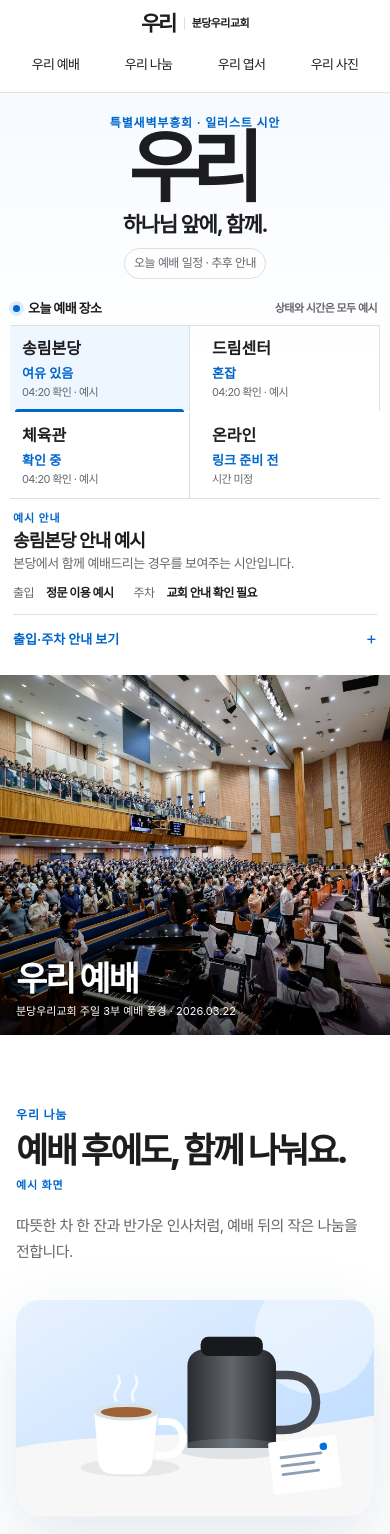
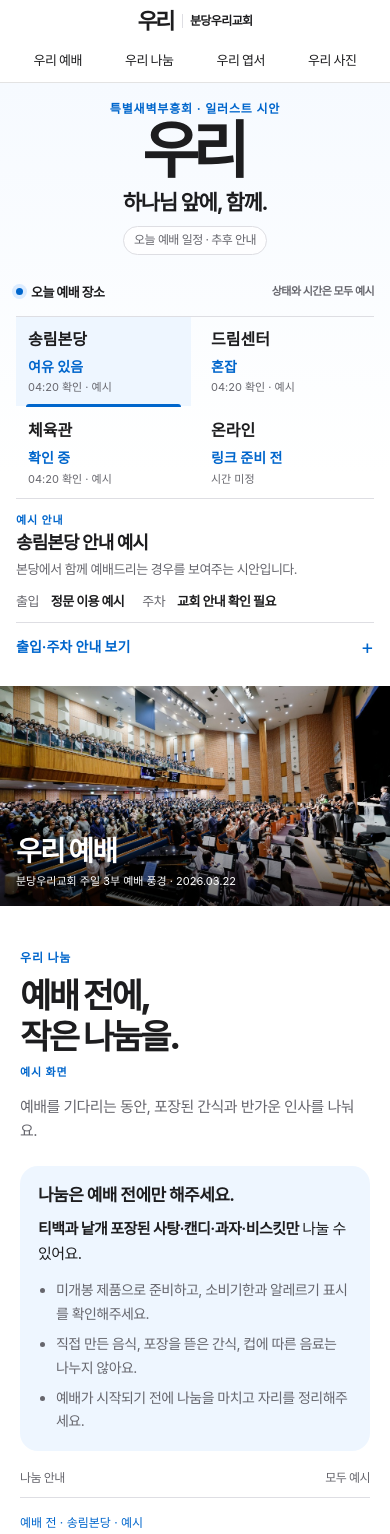
Before and after one commit to Barac9492/teuksae-hyeonjangpan, a React (Vite) app: page / in a window 390 px wide. Shown: the top 1534 px of the page. Built offline with nearby package versions, Linux system fonts and the light colour scheme; a web font is replaced by a local one.

Commit message:
refine: pre-service packaged sharing and mobile-first layout

```diff
--- a/src/features/landing/IllustrativeScenes.tsx
+++ b/src/features/landing/IllustrativeScenes.tsx
@@ -57,37 +57,28 @@ export function AccessibleDialog({ open, title, onClose, children }: DialogProps
 }
 
 function TableIllustration() {
-  return (
-    <svg className="wa-table-art" viewBox="0 0 760 460" role="img" aria-labelledby="wa-table-art-title wa-table-art-desc">
-      <title id="wa-table-art-title">예배 뒤 나눔 테이블</title>
-      <desc id="wa-table-art-desc">따뜻한 차가 담긴 컵과 보온병, 접힌 안내지가 놓인 테이블 일러스트</desc>
-      <defs>
-        <linearGradient id="table-light" x1="0" y1="0" x2="1" y2="1"><stop stopColor="#e8f2ff"/><stop offset="1" stopColor="#b8d8ff"/></linearGradient>
-        <linearGradient id="steel" x1="0" y1="0" x2="1" y2="0"><stop stopColor="#292b30"/><stop offset=".5" stopColor="#62666c"/><stop offset="1" stopColor="#202226"/></linearGradient>
-      </defs>
-      <rect width="760" height="460" rx="38" fill="url(#table-light)"/>
-      <circle cx="635" cy="72" r="128" fill="#fff" opacity=".45"/>
-      <path d="M0 314 C188 275 451 301 760 245 V460 H0Z" fill="#f7f7f8"/>
-      <path d="M398 105h120c19 0 34 15 34 34v175H364V139c0-19 15-34 34-34Z" fill="url(#steel)"/>
-      <rect x="392" y="78" width="132" height="41" rx="16" fill="#18191c"/>
-      <path d="M552 159h24c39 0 61 24 61 58 0 36-25 59-70 59h-15" fill="none" stroke="#44484e" strokeWidth="18"/>
-      <ellipse cx="458" cy="316" rx="116" ry="22" fill="#99a4af" opacity=".25"/>
-      <g transform="translate(150 213)">
-        <ellipse cx="92" cy="143" rx="105" ry="19" fill="#a2a9b0" opacity=".2"/>
-        <path d="M16 23h135l-12 109c-2 15-14 25-29 25H55c-15 0-28-11-30-26Z" fill="#fff"/>
-        <path d="M152 45h19c43 0 44 70 2 71h-27" fill="none" stroke="#fff" strokeWidth="15"/>
-        <ellipse cx="84" cy="25" rx="68" ry="18" fill="#d9e1e9"/>
-        <ellipse cx="84" cy="25" rx="54" ry="11" fill="#9f6236"/>
-        <path d="M63 1c-14-23 17-28 4-52M100 1c-14-23 17-28 4-52" fill="none" stroke="#fff" strokeWidth="6" strokeLinecap="round" opacity=".75"/>
-      </g>
-      <g transform="rotate(-7 620 350)"><rect x="541" y="293" width="145" height="112" rx="5" fill="#fff"/><path d="M565 328h85M565 346h68M565 364h76" stroke="#8ca0b5" strokeWidth="6" strokeLinecap="round"/><circle cx="657" cy="315" r="8" fill="#0071e3"/></g>
-    </svg>
-  );
+  return <svg className="wa-table-art" viewBox="0 0 760 420" role="img" aria-labelledby="wa-table-art-title">
+    <title id="wa-table-art-title">예배 전 나눌 수 있는 낱개 포장 티백, 사탕, 비스킷 일러스트</title>
+    <defs><linearGradient id="packet-bg" x1="0" y1="0" x2="1" y2="1"><stop stopColor="#edf6ff"/><stop offset="1" stopColor="#c5dfff"/></linearGradient></defs>
+    <rect width="760" height="420" rx="30" fill="url(#packet-bg)"/>
+    <ellipse cx="388" cy="342" rx="272" ry="29" fill="#526f8b" opacity=".10"/>
+    <g transform="translate(134 66) rotate(-9 90 126)"><rect width="182" height="255" rx="12" fill="#fff" stroke="#9bb3c8" strokeWidth="2"/><path d="M15 18h152M15 237h152" stroke="#d3dde5" strokeWidth="6" strokeDasharray="4 4"/><path d="M91 60v36l-30 20v62h61v-62L91 96" fill="#edf3e7" stroke="#6d8b61" strokeWidth="2"/><path d="M92 130c-23-5-23 22 0 25 22-6 22-26 0-25Z" fill="#849f77"/><text x="91" y="210" textAnchor="middle" fill="#355b41" fontSize="22" fontFamily="sans-serif">티백</text></g>
+    <g transform="translate(370 102) rotate(10 116 108)"><path d="M0 0h236l-5 12 5 12-5 12v178l5 12-5 12 5 12H0l5-12-5-12 5-12V36L0 24l5-12Z" fill="#faf0da" stroke="#d6b976" strokeWidth="2"/><rect x="17" y="24" width="202" height="200" rx="9" fill="#fffbf2"/><rect x="43" y="60" width="145" height="95" rx="13" fill="#d5a962"/><path d="M55 73h120v69H55Z" fill="none" stroke="#efd096" strokeWidth="3" strokeDasharray="4 7"/><g fill="#aa793d"><circle cx="79" cy="92" r="3"/><circle cx="117" cy="92" r="3"/><circle cx="153" cy="92" r="3"/><circle cx="79" cy="121" r="3"/><circle cx="117" cy="121" r="3"/><circle cx="153" cy="121" r="3"/></g><text x="117" y="198" textAnchor="middle" fill="#73582c" fontSize="21" fontFamily="sans-serif">낱개 포장 비스킷</text></g>
+    <g transform="translate(290 290) rotate(-7)"><path d="M0 6 35 19v40L0 74 8 40Z" fill="#91bbe5"/><path d="m151 6-35 13v40l35 15-8-34Z" fill="#91bbe5"/><rect x="29" y="12" width="96" height="55" rx="20" fill="#fff" stroke="#699acb" strokeWidth="2"/><text x="77" y="48" textAnchor="middle" fill="#386b9c" fontSize="19" fontFamily="sans-serif">사탕</text></g>
+  </svg>;
+}
+
+function SharingGuidelines() {
+  return <aside className="wa-sharing-rules" aria-label="예배 전 나눔 안내">
+    <h3>나눔은 예배 전에만 해주세요.</h3>
+    <p><strong>티백과 낱개 포장된 사탕·캔디·과자·비스킷만</strong> 나눌 수 있어요.</p>
+    <ul><li>미개봉 제품으로 준비하고, 소비기한과 알레르기 표시를 확인해주세요.</li><li>직접 만든 음식, 포장을 뜯은 간식, 컵에 따른 음료는 나누지 않아요.</li><li>예배가 시작되기 전에 나눔을 마치고 자리를 정리해주세요.</li></ul>
+  </aside>;
 }
 
 const initialNotices = [
-  { id: 1, title: '예배 뒤, 따뜻한 차를 나눠요', meta: '송림본당 로비 · 예시', body: '예배 후 로비 테이블에 따뜻한 차가 준비되어 있다고 가정한 안내 예시입니다. 실제 운영 안내가 아닙니다.' },
-  { id: 2, title: '처음 오신 분과 함께 앉아요', meta: '드림센터 · 예시', body: '처음 참여하는 분이 혼자 머물지 않도록 옆자리를 내어드리는 상황을 담은 예시입니다.' },
+  { id: 1, title: '예배 전, 티백을 나눠요', meta: '예배 전 · 송림본당 · 예시', body: '낱개 밀봉된 티백을 예배 시작 전에 나누는 공지 예시입니다. 뜨거운 물이나 컵 음료는 제공하지 않습니다. 실제 나눔 공지가 아닙니다.' },
+  { id: 2, title: '낱개 포장 비스킷을 준비했어요', meta: '예배 전 · 드림센터 · 예시', body: '미개봉 낱개 포장 비스킷을 예배 전에 나누는 공지 예시입니다. 제품의 알레르기 표시를 확인하고 가져가세요. 실제 나눔 공지가 아닙니다.' },
 ];
 
 export function SharingScene() {
@@ -116,10 +107,11 @@ export function SharingScene() {
 
   return (
     <section className="wa-section wa-sharing" id="wa-sharing" aria-labelledby="wa-sharing-title">
-      <div className="wa-section-copy"><p className="wa-kicker">우리 나눔</p><h2 id="wa-sharing-title">예배 후에도, 함께 나눠요.</h2><span className="wa-example-label">예시 화면</span><p>따뜻한 차 한 잔과 반가운 인사처럼, 예배 뒤의 작은 나눔을 전합니다.</p></div>
+      <div className="wa-section-copy"><p className="wa-kicker">우리 나눔</p><h2 id="wa-sharing-title">예배 전에,<br />작은 나눔을.</h2><span className="wa-example-label">예시 화면</span><p>예배를 기다리는 동안, 포장된 간식과 반가운 인사를 나눠요.</p></div>
       <div className="wa-sharing-layout">
         <TableIllustration />
         <div className="wa-notice-column">
+          <SharingGuidelines />
           <div className="wa-list-heading"><span>나눔 안내</span><span>모두 예시</span></div>
           {notices.map((notice) => <button type="button" className="wa-notice" key={notice.id} onClick={() => setOpened(notice)}><span>{notice.meta}</span><strong>{notice.title}</strong><i aria-hidden="true">보기</i></button>)}
           <div className="wa-inline-actions"><button type="button" className="wa-primary" onClick={() => { setShowForm(true); setSaved(false); }}>나눔 예시 만들기</button>{notices.length > initialNotices.length && <button type="button" className="wa-link-button" onClick={reset}>예시 초기화</button>}</div>
@@ -129,6 +121,7 @@ export function SharingScene() {
             <p>실제 이름, 연락처, 개인 사연을 입력하지 마세요. 저장하거나 전송하지 않습니다.</p>
             <label>안내 제목<input name="notice-title" maxLength={36} required /></label>
             <label>짧은 안내<textarea name="notice-body" maxLength={120} required /></label>
+            <label className="wa-rules-confirm"><input type="checkbox" name="sharing-rules" required />예배 전, 안내된 낱개 포장 제품만 나누는 내용입니다.</label>
             <button className="wa-primary" type="submit">화면에만 추가</button>
           </form>}
         </div>
--- a/src/features/landing/landing.css
+++ b/src/features/landing/landing.css
@@ -144,115 +144,116 @@
 #woori-apple .wa-footer ul { margin: 3px 0; padding-left: 17px; }
 #woori-apple .wa-footer a { color: var(--wa-blue); text-decoration: underline; text-underline-offset: 3px; }
 
-@media (max-width: 820px) {
-  #woori-apple .wa-nav { padding: 5px 16px 6px; display: block; }
-  #woori-apple .wa-brand { width: fit-content; min-height: 37px; margin: 0 auto; font-size: 11px; gap: 7px; }
-  #woori-apple .wa-wordmark { font-size: 21px; }
-  #woori-apple .wa-brand-rule { height: 13px; }
-  #woori-apple .wa-menu { width: 100%; grid-template-columns: repeat(4,1fr); gap: 0; }
-  #woori-apple .wa-menu a { min-width: 0; min-height: 34px; justify-content: center; font-size: 11px; letter-spacing: -.055em; }
-  #woori-apple .wa-worship { padding: 22px 16px 17px; display: block; scroll-margin-top: 78px; background: linear-gradient(180deg,#f6faff 0,#fff 45%); }
-  #woori-apple .wa-hero-copy { text-align: center; }
-  #woori-apple .wa-kicker { font-size: 10px; }
-  #woori-apple .wa-hero-copy h1 { margin-top: 1px; font-size: 78px; line-height: .92; }
-  #woori-apple .wa-hero-line { margin-top: 8px; font-size: 21px; }
-  #woori-apple .wa-schedule { margin-top: 10px; padding: 5px 9px; font-size: 10px; }
-  #woori-apple .wa-status-panel { margin-top: 17px; }
-  #woori-apple .wa-status-heading { min-height: 25px; font-size: 11px; }
-  #woori-apple .wa-status-heading strong { font-size: 9px; }
-  #woori-apple .wa-place-picker { margin-top: 4px; }
-  #woori-apple .wa-place-picker button { min-height: 70px; padding: 10px 6px 8px; text-align: center; }
-  #woori-apple .wa-place-picker button::before { left: 5px; right: 5px; }
-  #woori-apple .wa-place-picker strong { font-size: 12px; }
-  #woori-apple .wa-place-picker span { margin-top: 2px; font-size: 9px; }
-  #woori-apple .wa-place-picker small { margin-top: 1px; font-size: 8px; letter-spacing: -.055em; }
-  #woori-apple .wa-place-detail { padding-top: 11px; display: grid; grid-template-columns: 1.35fr .95fr; gap: 7px 16px; text-align: left; }
-  #woori-apple .wa-example-label { font-size: 8px; }
-  #woori-apple .wa-place-detail h2 { font-size: 16px; }
-  #woori-apple .wa-place-detail > div > p:last-child { margin-top: 2px; font-size: 9px; line-height: 1.45; }
-  #woori-apple .wa-place-detail dl { font-size: 9px; }
-  #woori-apple .wa-detail-toggle { min-height: 31px; padding-top: 5px; font-size: 10px; }
-  #woori-apple .wa-detail-toggle span { font-size: 17px; }
-  #woori-apple .wa-access-detail { font-size: 10px; }
-  #woori-apple .wa-hero-photo { height: 360px; }
-  #woori-apple .wa-hero-photo img { object-position: 43% 50%; }
-  #woori-apple .wa-hero-photo figcaption { left: 16px; right: 16px; bottom: 15px; display: block; font-size: 9px; }
-  #woori-apple .wa-hero-photo figcaption span { display: block; margin-bottom: 7px; font-size: 34px; }
-  #woori-apple .wa-section { padding: 72px 20px; scroll-margin-top: 78px; }
-  #woori-apple .wa-section h2 { margin-top: 8px; font-size: 40px; }
-  #woori-apple .wa-section-copy > p:last-child, #woori-apple .wa-postcard-copy > p, #woori-apple .wa-photo-head > p { margin-top: 17px; font-size: 15px; }
-  #woori-apple .wa-sharing-layout { grid-template-columns: 1fr; gap: 42px; }
-  #woori-apple .wa-table-art { border-radius: 24px; }
-  #woori-apple .wa-notice { min-height: 94px; }
-  #woori-apple .wa-postcards { min-height: 0; grid-template-columns: 1fr; gap: 45px; }
-  #woori-apple .wa-postcard { min-height: 390px; padding: 43px 30px; }
-  #woori-apple .wa-photo-head { display: block; }
-  #woori-apple .wa-photo-head > p { max-width: 600px; }
-  #woori-apple .wa-gallery { grid-template-columns: 1fr 1fr; grid-template-rows: 410px 240px; }
-  #woori-apple .wa-gallery-item-1 { grid-column: 1 / -1; grid-row: auto; }
-}
 
-@media (max-width: 420px) {
-  #woori-apple .wa-nav { padding-left: 9px; padding-right: 9px; }
-  #woori-apple .wa-menu a { font-size: 10px; }
-  #woori-apple .wa-worship { padding-left: 10px; padding-right: 10px; }
-  #woori-apple .wa-status-heading { padding: 0 3px; }
-  #woori-apple .wa-place-picker button { padding-left: 3px; padding-right: 3px; }
-  #woori-apple .wa-place-picker strong { font-size: 11px; }
-  #woori-apple .wa-place-picker span { font-size: 8px; }
-  #woori-apple .wa-place-picker small { font-size: 7px; }
-  #woori-apple .wa-place-detail { padding-left: 3px; padding-right: 3px; gap: 7px 9px; }
-  #woori-apple .wa-place-detail h2 { font-size: 15px; }
-  #woori-apple .wa-section { padding-left: 16px; padding-right: 16px; }
-  #woori-apple .wa-section h2 { font-size: 35px; }
-  #woori-apple .wa-postcard { min-height: 370px; padding: 39px 24px; }
-  #woori-apple .wa-postcard strong { font-size: 23px; }
-  #woori-apple .wa-stamp { top: 20px; right: 20px; transform: scale(.86); transform-origin: top right; }
-  #woori-apple .wa-gallery { display: block; }
-  #woori-apple .wa-gallery-item { height: 300px; margin-bottom: 44px; }
-  #woori-apple .wa-upload { grid-template-columns: 1fr; }
-  #woori-apple .wa-upload .wa-file-label { width: fit-content; }
-  #woori-apple .wa-local-preview { grid-template-columns: 1fr; }
-  #woori-apple .wa-local-preview img { width: 100%; height: 190px; }
-  #woori-apple .wa-footer-top { display: block; }
-  #woori-apple .wa-footer-top strong { display: block; margin-bottom: 6px; }
-}
-
-@media (prefers-reduced-motion: no-preference) {
-  #woori-apple a, #woori-apple button { transition: color .18s ease, background-color .18s ease, border-color .18s ease, transform .25s ease; }
-  #woori-apple .wa-notice:hover i { color: var(--wa-blue); }
-  #woori-apple .wa-gallery-item button:hover img, #woori-apple .wa-gallery-item button:hover svg { transform: scale(1.018); }
-  #woori-apple .wa-gallery-item img, #woori-apple .wa-gallery-item svg { transition: transform .45s ease; }
-  #woori-apple .wa-postcard:hover { transform: rotate(.3deg) translateY(-3px); }
-}
-
-@media (prefers-reduced-motion: reduce) {
-  #woori-apple *, #woori-apple *::before, #woori-apple *::after { scroll-behavior: auto !important; animation-duration: .01ms !important; animation-iteration-count: 1 !important; transition-duration: .01ms !important; }
-}
-
-/* Readable at dawn: never shrink useful venue information to decorative microcopy. */
 #woori-apple .wa-venue-state { display:flex; align-items:center; gap:6px; }
 #woori-apple .wa-venue-state::before { content:''; width:6px; height:6px; border-radius:50%; background:#737780; flex-shrink:0; }
 #woori-apple .wa-venue-state-songlim::before { background:#23805b; }
 #woori-apple .wa-venue-state-dream::before { background:#b87516; }
-#woori-apple .wa-dialog::backdrop { background:rgba(12,20,32,.48); backdrop-filter:blur(5px); }
-@media(max-width:820px) {
- #woori-apple .wa-menu a { font-size:13px; min-height:44px; }
+#woori-apple .wa-sharing-rules { padding:20px; margin-bottom:24px; border-radius:18px; background:var(--wa-blue-soft); }
+#woori-apple .wa-sharing-rules h3 { font-size:18px; line-height:1.4; margin-bottom:9px; }
+#woori-apple .wa-sharing-rules p { font-size:15px; line-height:1.65; }
+#woori-apple .wa-sharing-rules ul { padding-left:18px; margin:12px 0 0; color:var(--wa-muted); font-size:13px; line-height:1.7; }
+#woori-apple .wa-sharing-rules li+li { margin-top:6px; }
+#woori-apple .wa-local-form .wa-rules-confirm { display:flex; align-items:flex-start; gap:10px; font-size:14px; line-height:1.6; }
+#woori-apple .wa-rules-confirm input { width:22px; height:22px; margin:0; flex:none; }
+@media(max-width:1000px) {
+ #woori-apple .wa-nav { padding:4px 12px 0; display:block; }
+ #woori-apple .wa-brand { width:fit-content; min-height:34px; margin:0 auto; font-size:12px; gap:7px; }
+ #woori-apple .wa-wordmark { font-size:22px; }
+ #woori-apple .wa-brand-rule { height:14px; }
+ #woori-apple .wa-menu { width:100%; grid-template-columns:repeat(4,minmax(0,1fr)); gap:0; }
+ #woori-apple .wa-menu a { justify-content:center; font-size:13px; min-height:44px; }
+ #woori-apple .wa-worship { display:block; padding:18px 16px 20px; scroll-margin-top:88px; background:linear-gradient(180deg,#f6faff,#fff 65%); }
+ #woori-apple .wa-hero-copy { text-align:center; }
  #woori-apple .wa-kicker { font-size:12px; }
- #woori-apple .wa-schedule { font-size:12px; }
+ #woori-apple .wa-hero-copy h1 { font-size:62px; line-height:.95; margin:5px 0 0; }
+ #woori-apple .wa-hero-line { font-size:21px; margin-top:9px; }
+ #woori-apple .wa-schedule { font-size:12px; margin-top:10px; padding:4px 10px; }
+ #woori-apple .wa-status-panel { margin-top:20px; }
  #woori-apple .wa-status-heading { flex-wrap:wrap; gap:3px 10px; font-size:13px; }
  #woori-apple .wa-status-heading strong { font-size:11px; }
- #woori-apple .wa-place-picker { grid-template-columns:repeat(2,minmax(0,1fr)); gap:2px 10px; }
- #woori-apple .wa-place-picker button { min-height:85px; padding:10px 12px; text-align:left; }
+ #woori-apple .wa-place-picker { grid-template-columns:repeat(2,minmax(0,1fr)); gap:2px 8px; }
+ #woori-apple .wa-place-picker button { min-height:88px; padding:10px 12px; border-right:0; }
+ #woori-apple .wa-place-picker button::before { left:10px; right:10px; }
  #woori-apple .wa-place-picker strong { font-size:16px; }
- #woori-apple .wa-place-picker span { font-size:13px; }
+ #woori-apple .wa-place-picker span { font-size:14px; }
  #woori-apple .wa-place-picker small { font-size:11px; }
+ #woori-apple .wa-place-detail { grid-template-columns:1fr; gap:8px; padding-top:13px; }
+ #woori-apple .wa-place-detail h2 { font-size:18px; }
  #woori-apple .wa-example-label { font-size:11px; }
- #woori-apple .wa-place-detail { grid-template-columns:1fr; gap:8px; }
- #woori-apple .wa-place-detail h2 { font-size:18px; }
  #woori-apple .wa-place-detail > div > p:last-child { font-size:13px; }
- #woori-apple .wa-place-detail dl { display:flex; gap:20px; font-size:12px; flex-wrap:wrap; }
- #woori-apple .wa-detail-toggle { font-size:13px; min-height:44px; }
- #woori-apple .wa-access-detail { font-size:14px; }
- #woori-apple .wa-hero-photo figcaption { font-size:11px; }
+ #woori-apple .wa-place-detail dl { display:flex; gap:18px; flex-wrap:wrap; font-size:13px; }
+ #woori-apple .wa-detail-toggle { min-height:44px; font-size:14px; padding-top:6px; }
+ #woori-apple .wa-access-detail { font-size:14px; padding:13px; }
+ #woori-apple .wa-hero-photo { height:220px; }
+ #woori-apple .wa-hero-photo img { object-position:44% 50%; }
+ #woori-apple .wa-hero-photo figcaption { left:16px; right:16px; bottom:16px; display:block; font-size:11px; }
+ #woori-apple .wa-hero-photo figcaption span { display:block; font-size:28px; margin-bottom:8px; }
+ #woori-apple .wa-section { padding:44px 20px; scroll-margin-top:88px; }
+ #woori-apple .wa-section h2,#woori-apple .wa-postcard-copy h2 { font-size:34px; line-height:1.22; margin-top:9px; }
+ #woori-apple .wa-section-copy { margin-bottom:22px; }
+ #woori-apple .wa-section-copy > p:last-child,#woori-apple .wa-postcard-copy > p,#woori-apple .wa-photo-head > p { font-size:15px; line-height:1.65; margin-top:12px; }
+ #woori-apple .wa-sharing-layout { grid-template-columns:1fr; gap:24px; }
+ #woori-apple .wa-notice-column { order:1; }
+ #woori-apple .wa-table-art { order:2; max-height:190px; border-radius:20px; box-shadow:none; }
+ #woori-apple .wa-sharing-rules { padding:18px; margin-bottom:18px; }
+ #woori-apple .wa-sharing-rules h3 { font-size:17px; }
+ #woori-apple .wa-sharing-rules ul { font-size:14px; }
+ #woori-apple .wa-list-heading { font-size:12px; }
+ #woori-apple .wa-notice { min-height:90px; padding:16px 0; }
+ #woori-apple .wa-notice strong { font-size:18px; }
+ #woori-apple .wa-notice span,#woori-apple .wa-notice i { font-size:12px; }
+ #woori-apple .wa-inline-actions { margin-top:18px; }
+ #woori-apple .wa-primary { min-height:48px; font-size:15px; }
+ #woori-apple .wa-link-button { min-height:44px; font-size:14px; }
+ #woori-apple .wa-inline-actions > .wa-primary { width:100%; }
+ #woori-apple .wa-local-form { padding:18px; }
+ #woori-apple .wa-local-form > p { font-size:13px; }
+ #woori-apple .wa-local-form label { font-size:14px; }
+ #woori-apple .wa-local-form input,#woori-apple .wa-local-form textarea { font-size:16px; }
+ #woori-apple .wa-local-form .wa-primary { width:100%; }
+ #woori-apple .wa-form-intro button { min-height:44px; font-size:14px; }
+ #woori-apple .wa-postcards { min-height:0; grid-template-columns:1fr; gap:24px; }
+ #woori-apple .wa-card-controls { margin-top:16px; display:flex; justify-content:space-between; }
+ #woori-apple .wa-card-controls button { min-height:44px; min-width:64px; font-size:14px; }
+ #woori-apple .wa-card-controls span { font-size:13px; }
+ #woori-apple .wa-postcard { min-height:320px; margin-bottom:20px; padding:34px 24px; transform:rotate(.5deg); }
+ #woori-apple .wa-postcard strong { font-size:22px; line-height:1.6; }
+ #woori-apple .wa-stamp { top:16px; right:16px; width:53px; height:49px; padding-top:9px; }
+ #woori-apple .wa-postcard small,#woori-apple .wa-turn-hint { font-size:13px; }
+ #woori-apple .wa-postcard-stage > .wa-primary { width:100%; }
+ #woori-apple .wa-photo-head { display:block; margin-bottom:24px; }
+ #woori-apple .wa-photo-head > p { max-width:none; }
+ #woori-apple .wa-gallery { display:grid; grid-template-columns:repeat(2,minmax(0,1fr)); grid-template-rows:270px 200px; gap:16px 10px; }
+ #woori-apple .wa-gallery-item-1 { grid-column:1 / -1; grid-row:auto; }
+ #woori-apple .wa-gallery-item figcaption { font-size:11px; padding:8px 0; line-height:1.45; }
+ #woori-apple .wa-upload { grid-template-columns:1fr; margin-top:26px; padding:24px 0; gap:16px; }
+ #woori-apple .wa-upload h3 { font-size:24px; }
+ #woori-apple .wa-upload > div > p:last-child { font-size:13px; }
+ #woori-apple .wa-file-label { width:100%; }
+ #woori-apple .wa-local-preview { grid-template-columns:1fr; gap:10px; }
+ #woori-apple .wa-local-preview img { width:100%; height:190px; }
+ #woori-apple .wa-local-preview figcaption,#woori-apple .wa-error,#woori-apple .wa-success { font-size:13px; }
+ #woori-apple .wa-dialog { padding:20px; width:calc(100vw - 24px); max-height:calc(100dvh - 32px); }
+ #woori-apple .wa-icon-button { min-height:44px; font-size:14px; }
+ #woori-apple .wa-footer { padding:24px 20px; font-size:12px; }
+ #woori-apple .wa-footer-top { display:block; }
+ #woori-apple .wa-footer-top strong { display:block; margin-bottom:7px; }
 }
+@media(max-width:360px) {
+ #woori-apple .wa-nav { padding-left:8px; padding-right:8px; }
+ #woori-apple .wa-worship { padding-left:12px; padding-right:12px; }
+ #woori-apple .wa-section { padding-left:16px; padding-right:16px; }
+ #woori-apple .wa-section h2,#woori-apple .wa-postcard-copy h2 { font-size:30px; }
+ #woori-apple .wa-postcard { padding:34px 20px; }
+ #woori-apple .wa-postcard strong { font-size:21px; }
+ #woori-apple .wa-gallery { grid-template-rows:240px 205px; }
+}
+@media(prefers-reduced-motion:no-preference) {
+ #woori-apple a,#woori-apple button { transition:color .18s,background-color .18s,border-color .18s,transform .25s; }
+ #woori-apple .wa-gallery-item button:hover img { transform:scale(1.018); }
+ #woori-apple .wa-postcard:hover { transform:rotate(.3deg) translateY(-2px); }
+}
+@media(prefers-reduced-motion:reduce) {
+ #woori-apple *,#woori-apple *::before,#woori-apple *::after { scroll-behavior:auto!important; animation:none!important; transition:none!important; }
+}
```
Also changed, not shown: 2 other files (tests, documents, lock files or other folders).
